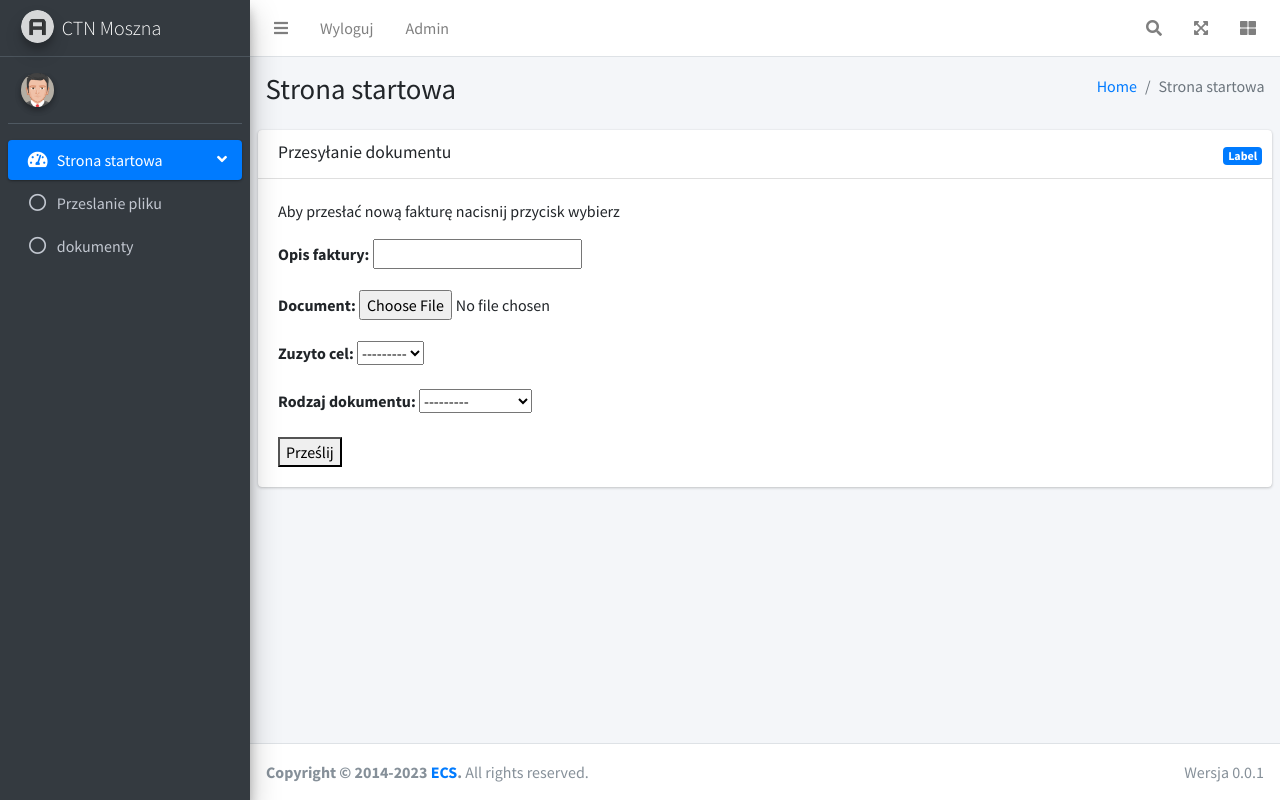
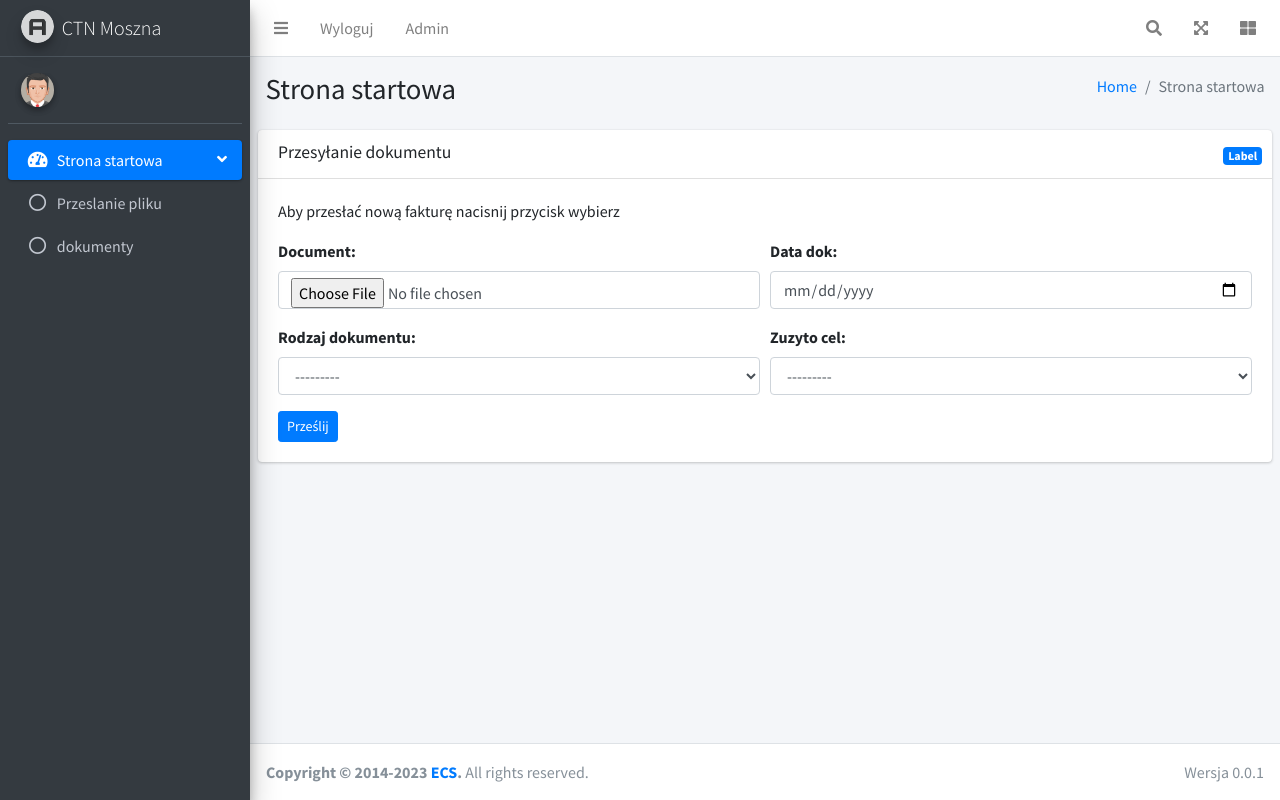
Before and after one commit to black999/ctn, a Django app: page /upload/ in a window 1280 px wide. Run offline with Django 4.2, Linux system fonts and the light colour scheme; some libraries are stand-ins or nearby versions.

Commit message:
dostosowanie widoku wysyania dokumentu

```diff
--- a/ctn/ctn/settings.py
+++ b/ctn/ctn/settings.py
@@ -26,7 +26,7 @@ SECRET_KEY = 'django-insecure-nxzwms6mi(u)$isz9l5ux(mrlab1jc3+d5ij=e6$av9xl=5k4a
 # SECURITY WARNING: don't run with debug turned on in production!
 DEBUG = True
 
-ALLOWED_HOSTS = ['127.0.0.1',  '192.168.192.225']
+ALLOWED_HOSTS = ['127.0.0.1',  '192.168.192.199']
 
 
 # Application definition
--- a/ctn/obieg/forms.py
+++ b/ctn/obieg/forms.py
@@ -4,10 +4,14 @@ from obieg.models import Document
 class DocumentForm(forms.ModelForm):
     class Meta:
         model = Document
-        fields = ('description', 'document', 'zuzyto_cel', 'rodzaj_dokumentu' )
+        fields = ('description', 'document', 'zuzyto_cel', 'rodzaj_dokumentu', 'data_dok' )
         labels = {
             'description': 'Opis faktury',
         }
         widgets = {
-            'description': forms.TextInput(attrs={'required' : 'required'}),
+            'description': forms.TextInput(attrs={'required': 'required', 'class': 'form-control'}),
+            'document': forms.FileInput(attrs={'class':'form-control'}),
+            'data_dok': forms.DateInput(attrs={'type': 'date', 'class': 'form-control'}),
+            'zuzyto_cel': forms.Select(attrs={'class': 'form-control'}),
+            'rodzaj_dokumentu': forms.Select(attrs={'class': 'form-control'}),
         }
--- a/ctn/obieg/models.py
+++ b/ctn/obieg/models.py
@@ -27,7 +27,7 @@ class Document(models.Model):
     description = models.CharField(max_length=255, blank=True)
     document = models.FileField(upload_to=user_directory_path, validators=[FileExtensionValidator(allowed_extensions=["pdf"])])
     uploaded_at = models.DateTimeField(auto_now_add=True)
-    data_dok = models.DateField(null=True, blank=True)
+    data_dok = models.DateField()
     zuzyto_cel = models.CharField(max_length=30, choices=zuzyto_cel_wybor)
     rodzaj_dokumentu = models.CharField(max_length=20, choices=rodzaj_dokumentu_wybor)
     ksieg_wn1 = models.CharField(max_length=10, blank=True)
--- a/ctn/obieg/templates/obieg/doc_details.html
+++ b/ctn/obieg/templates/obieg/doc_details.html
@@ -38,6 +38,10 @@
                 </div>
                 <!-- /.card-header -->
                 <div class="card-body">
+                    <div>
+                        <span>Data dokumentu :</span>
+                        <span>{{ doc.data_dok}}</span>
+                    </div>
                     <div>
                         <span>Opis :</span>
                         <span>{{ doc.description }}</span>
--- a/ctn/obieg/templates/obieg/upload.html
+++ b/ctn/obieg/templates/obieg/upload.html
@@ -22,8 +22,40 @@
                   </p>
                   <form method="post" action="{% url 'upload' %}" enctype="multipart/form-data">
                     {% csrf_token %}
-                    {{ form.as_p }}
-                    <button type="submit">Prześlij</button>
+                    {{ form.non_field_errors}}
+                    <div class="form-row">
+                      <div class="col">
+                        <div class="fieldWrapper form-group">
+                          {{ form.document.errors }}
+                          {{ form.document.label_tag }}
+                          {{ form.document }}
+                        </div>
+                      </div>
+                      <div class="col">
+                        <div class="fieldWrapper form-group">
+                          {{ form.data_dok.errors }}
+                          {{ form.data_dok.label_tag }}
+                          {{ form.data_dok }}
+                        </div>
+                      </div>
+                    </div>
+                    <div class="form-row">
+                      <div class="col">
+                        <div class="fieldWrapper form-group">
+                          {{ form.rodzaj_dokumentu.errors }}
+                          {{ form.rodzaj_dokumentu.label_tag }}
+                          {{ form.rodzaj_dokumentu }}
+                        </div>
+                      </div>
+                      <div class="col">
+                        <div class="fieldWrapper form-group">
+                          {{ form.zuzyto_cel.errors }}
+                          {{ form.zuzyto_cel.label_tag }}
+                          {{ form.zuzyto_cel }}
+                        </div>
+                      </div>
+                    </div>
+                    <button class="btn btn-sm btn-primary" type="submit">Prześlij</button>
                   </form>
                 </div>
                 <!-- /.card-body -->
```
Also changed, not shown: ctn/obieg/templates/obieg/docs.html (+7 -3 lines).
